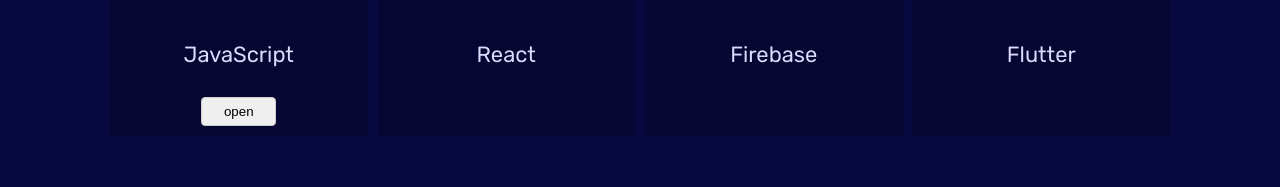
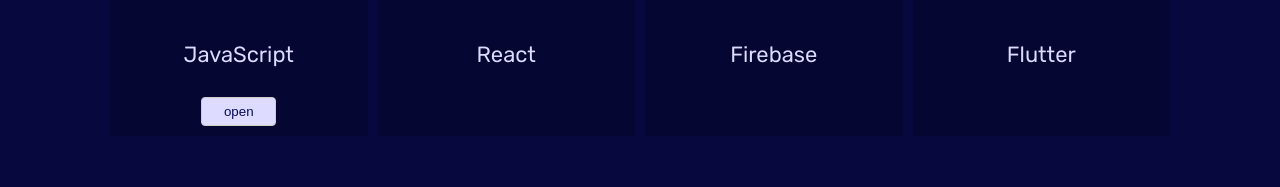
Before and after one commit to eita-tachino/Cosmo_Junkie_Practice, a plain HTML site: page index.html in a window 1280 px wide. Shown: the part 1845-2032 px from the top of the page. Drawn offline with Linux system fonts and the light colour scheme.

Commit message:
modified

```diff
--- a/style.css
+++ b/style.css
@@ -206,6 +206,8 @@ footer img{
     border: 1px solid #ccc;
     border-radius: 4px;
     text-align: center;
+    background-color: #dddbff;
+    color: #0a0b5b;
     padding: 6px;
 }
 
```
